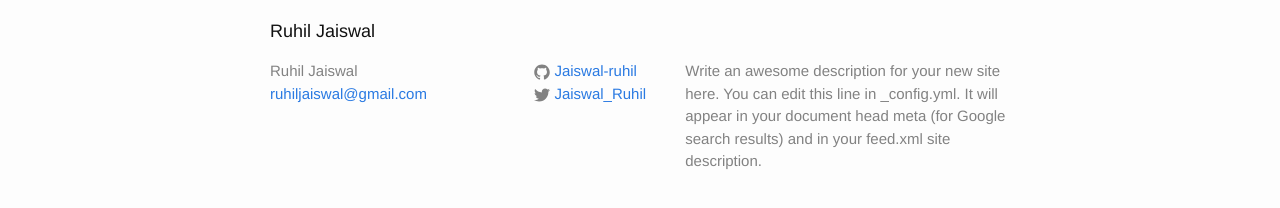
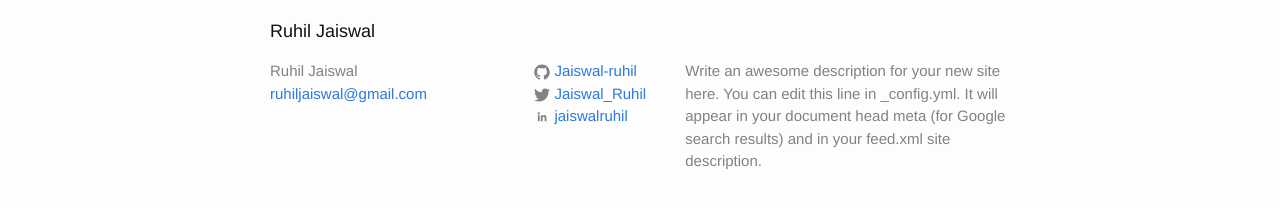
Before and after one commit to Jaiswal-ruhil/Jaiswal-ruhil.github.io, a Jekyll site: the page built from index.html, in a window 1280 px wide. Shown: the part 399-607 px from the top of the page. Built offline with Jekyll 4.4.1, drawn with Linux system fonts in a browser that asks for light colours.

Commit message:
linkedin url added to footer

```diff
--- a/_config.yml
+++ b/_config.yml
@@ -13,9 +13,9 @@ description: > # this means to ignore newlines until "baseurl:"
   line in _config.yml. It will appear in your document head meta (for
   Google search results) and in your feed.xml site description.
 baseurl: "" # the subpath of your site, e.g. /blog
-url: "http://yourdomain.com" # the base hostname & protocol for your site
+url: "jaiswal-ruhil.github.io" # the base hostname & protocol for your site
 twitter_username: Jaiswal_Ruhil
 github_username:  Jaiswal-ruhil
-
+linkedin_url: jaiswalruhil
 # Build settings
 markdown: kramdown
--- a/_includes/footer.html
+++ b/_includes/footer.html
@@ -19,10 +19,14 @@
             {% include icon-github.html username=site.github_username %}
           </li>
           {% endif %}
-
           {% if site.twitter_username %}
           <li>
             {% include icon-twitter.html username=site.twitter_username %}
+          </li>
+          {% endif %}
+          {% if site.linkedin_url %}
+          <li>
+              {% include icon-linkedin.html username=site.linkedin_url %}
           </li>
           {% endif %}
         </ul>
--- /dev/null
+++ b/_includes/icon-linkedin.html
@@ -0,0 +1 @@
+<a href="https://linkedin.com/in/{{ include.username }}"><span class="icon icon--linkedin">{% include icon-linkedin.svg %}</span><span class="username">{{ include.username }}</span></a>
```
Also changed, not shown: _includes/icon-linkedin.svg (added).
